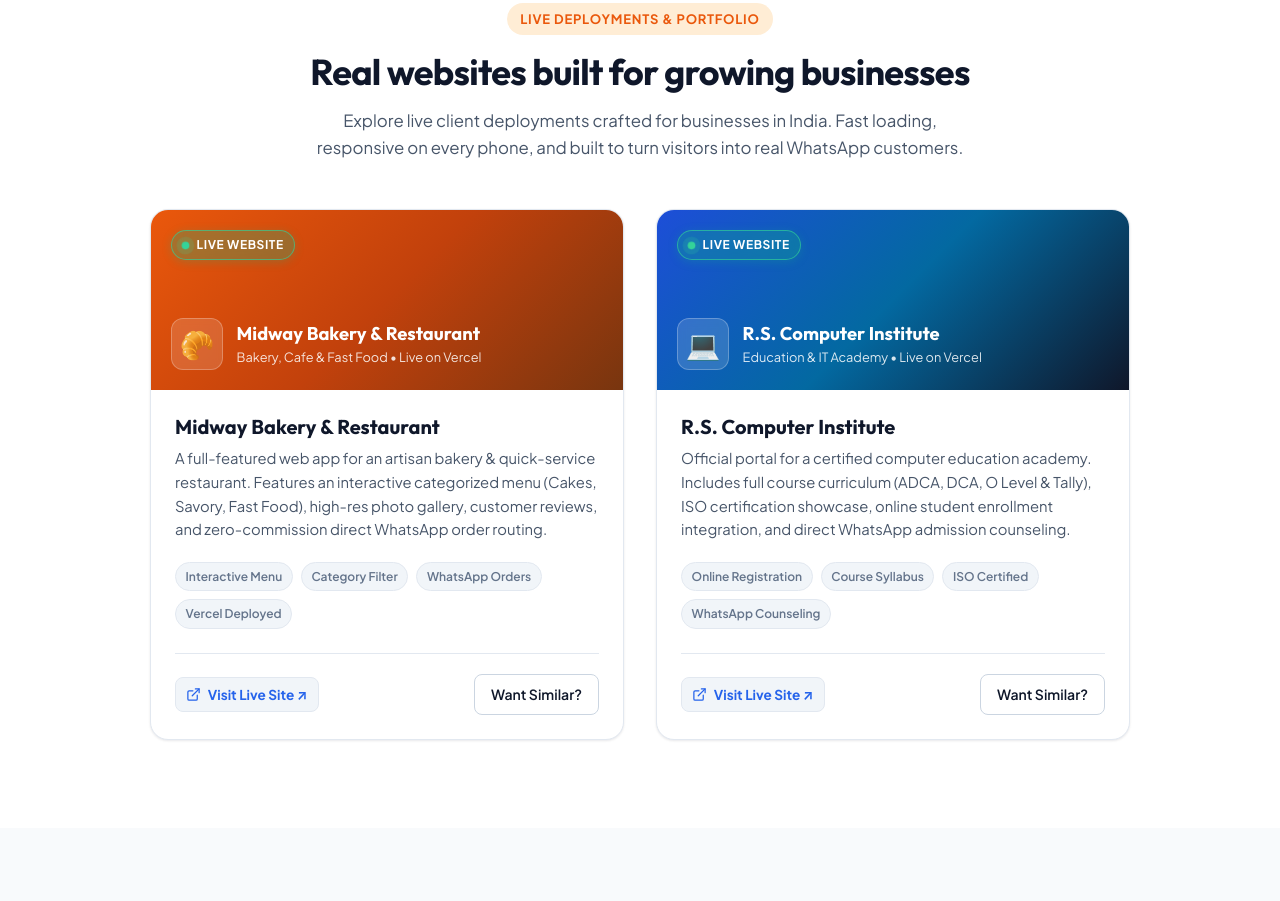
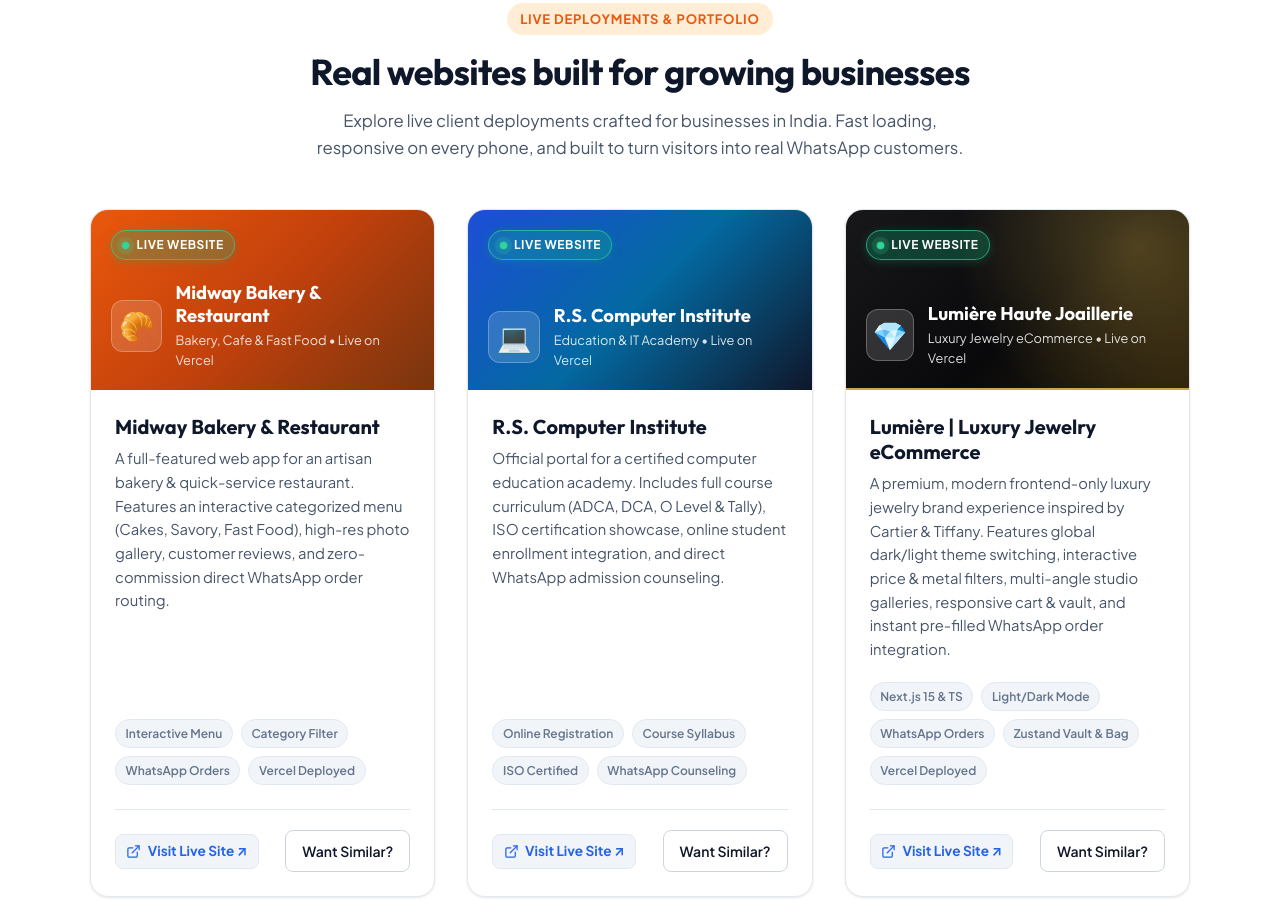
Before and after one commit to core-surya001/My_Portfolio, a plain HTML site: page index.html in a window 1280 px wide. Shown: the part 1850-2751 px from the top of the page. Drawn offline with Linux system fonts and the light colour scheme.

Commit message:
feat: add Lumière luxury jewelry eCommerce project to portfolio

```diff
--- a/index.html
+++ b/index.html
@@ -346,6 +346,57 @@
                 </a>
                 <a
                   href="https://wa.me/919214721254?text=Hi%20Surya,%20I%20saw%20your%20RS%20Computer%20Institute%20project%20and%20I%20want%20a%20similar%20website%20for%20my%20business."
+                  class="btn btn-outline btn-sm"
+                  target="_blank"
+                  rel="noopener noreferrer"
+                >
+                  Want Similar?
+                </a>
+              </div>
+            </div>
+          </article>
+
+          <!-- Project 3: Lumière Haute Joaillerie (Live Project) -->
+          <article class="project-card">
+            <div class="project-preview luxury-theme">
+              <div class="project-badge-tag live-badge">
+                <span class="live-dot" aria-hidden="true"></span>
+                <span>Live Website</span>
+              </div>
+              <div class="project-visual-content">
+                <div class="project-emoji-box" aria-hidden="true">💎</div>
+                <div class="project-visual-text">
+                  <h4>Lumière Haute Joaillerie</h4>
+                  <span>Luxury Jewelry eCommerce • Live on Vercel</span>
+                </div>
+              </div>
+            </div>
+
+            <div class="project-body">
+              <h3 class="project-title">Lumière | Luxury Jewelry eCommerce</h3>
+              <p class="project-desc">A premium, modern frontend-only luxury jewelry brand experience inspired by Cartier &amp; Tiffany. Features global dark/light theme switching, interactive price &amp; metal filters, multi-angle studio galleries, responsive cart &amp; vault, and instant pre-filled WhatsApp order integration.</p>
+
+              <div class="project-features">
+                <span class="feature-chip">Next.js 15 &amp; TS</span>
+                <span class="feature-chip">Light/Dark Mode</span>
+                <span class="feature-chip">WhatsApp Orders</span>
+                <span class="feature-chip">Zustand Vault &amp; Bag</span>
+                <span class="feature-chip">Vercel Deployed</span>
+              </div>
+
+              <div class="project-footer">
+                <a
+                  href="https://lumi-ere.vercel.app/"
+                  class="btn-live-preview"
+                  target="_blank"
+                  rel="noopener noreferrer"
+                  title="Open live website in new tab"
+                >
+                  <svg width="15" height="15" viewBox="0 0 24 24" fill="none" stroke="currentColor" stroke-width="2" stroke-linecap="round" stroke-linejoin="round" aria-hidden="true"><path d="M18 13v6a2 2 0 0 1-2 2H5a2 2 0 0 1-2-2V8a2 2 0 0 1 2-2h6"></path><polyline points="15 3 21 3 21 9"></polyline><line x1="10" y1="14" x2="21" y2="3"></line></svg>
+                  <span>Visit Live Site ↗</span>
+                </a>
+                <a
+                  href="https://wa.me/919214721254?text=Hi%20Surya,%20I%20saw%20your%20Lumiere%20Jewelry%20eCommerce%20website%20and%20I%20want%20a%20similar%20website%20for%20my%20business."
                   class="btn btn-outline btn-sm"
                   target="_blank"
                   rel="noopener noreferrer"
--- a/style.css
+++ b/style.css
@@ -661,6 +661,13 @@
   }
 }
 
+@media (min-width: 1024px) {
+  .projects-grid {
+    grid-template-columns: repeat(3, 1fr);
+    max-width: 1240px;
+  }
+}
+
 .project-card {
   background: var(--bg-card);
   border: 1px solid var(--border-subtle);
@@ -708,6 +715,11 @@
 
 .project-preview.coaching-theme {
   background: linear-gradient(135deg, #1e3a8a 0%, #1e1b4b 70%, #312e81 100%);
+}
+
+.project-preview.luxury-theme {
+  background: radial-gradient(circle at 85% 20%, rgba(201, 166, 70, 0.35) 0%, transparent 55%), linear-gradient(135deg, #18181b 0%, #09090b 55%, #291e0a 100%);
+  border-bottom: 2px solid #c9a646;
 }
 
 .project-badge-tag {
```
Also changed, not shown: 1 other file.
